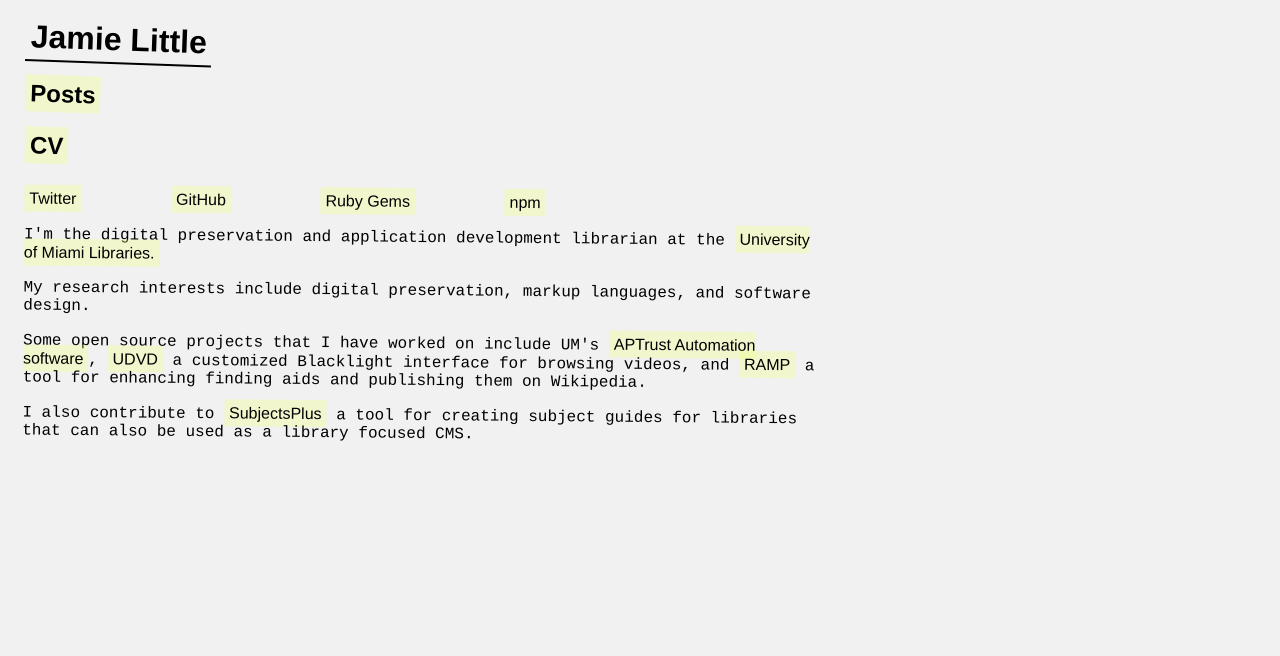
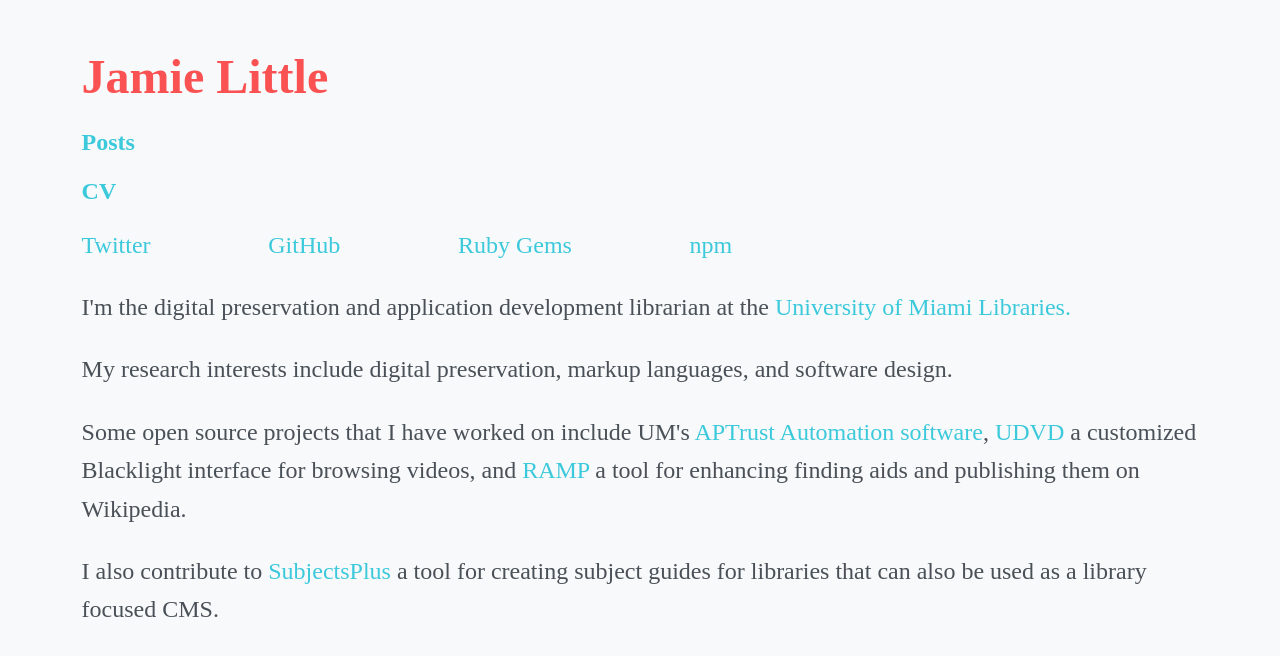
Before and after one commit to little9/little9.github.io, a Jekyll site: the page built from index.html, in a window 1280 px wide. Shown: the top 656 px of the page. Built offline with Jekyll 4.4.1, drawn with Linux system fonts in a browser that asks for light colours; nearby versions of some CDN libraries.

Commit message:
Update _base.scss

```diff
--- a/_sass/_base.scss
+++ b/_sass/_base.scss
@@ -1,45 +1,53 @@
+@charset "UTF-8";
 body {
+  margin: 2.4em;
+  line-height: 1.6em;
+  font-size: 1.5em;
+  color: #495057;
   padding: 0 1em;
-    font-family: "PT Mono", monospace;
-    background: #f1f1f1;
-    transform: rotate(0.5deg);
-    max-width: 800px;
+  font-family: "游ゴシック体","YuGothic","游ゴシック";
+  background: #f8f9fa;
 }
-h1,
-h2,
-h3 {
-    transform: rotate(1.5deg);
-    margin-top: 1em;
-    font-family: "PT Sans", "Microsoft Sans Serif", sans-serif;
+
+
+h2, h3 {
+  line-height: 1.2;
+  font-size: 1em;
+  /*! color: whitesmoke; */
 }
+
+
 a {
   text-decoration: none;
   border-bottom: 0px;
-    transition: 0.4 ease;
-    padding: 5px;
-    background: rgba(240, 255, 115, 0.3);
-    color: black;
-    font-family: "PT Sans", "Microsoft Sans Serif", sans-serif;
-}
-a:hover {
-    background: rgba(240, 255, 115, 0.7);
-    cursor: pointer;
-}
-.site-title a {
-    background: 0;
-    border-bottom: 2px solid black;
-}
+  transition: 0.4 ease; }
+
 .external-links {
-    list-style-type: urdu;
-    padding-left: 0;
-}
+  display: inline;
+  list-style-type: none;
+  padding-left: 0; }
+
 .external-links li {
   display: inline;
   padding-right: 10%;
-    margin-bottom: 15%;
-    color: black;
-    transform: rotate(10deg);
+  margin-bottom: 2%; }
+
+a:link,
+a:visited {
+  color: #3bc9db; }
+
+.site-title a:link,
+a:visited {
+ color: #fa5252;
 }
+
+a:hover {
+  transition: 5s ease;
+  text-decoration: underline;
+  width: 30px; }
+
+a:active {
+  transition: 5s ease; }
+
 .social-media-list li {
-    width: 50px;
-}
+width: 50px; }
```
Lines whose indentation alone changed are shown as unchanged.
